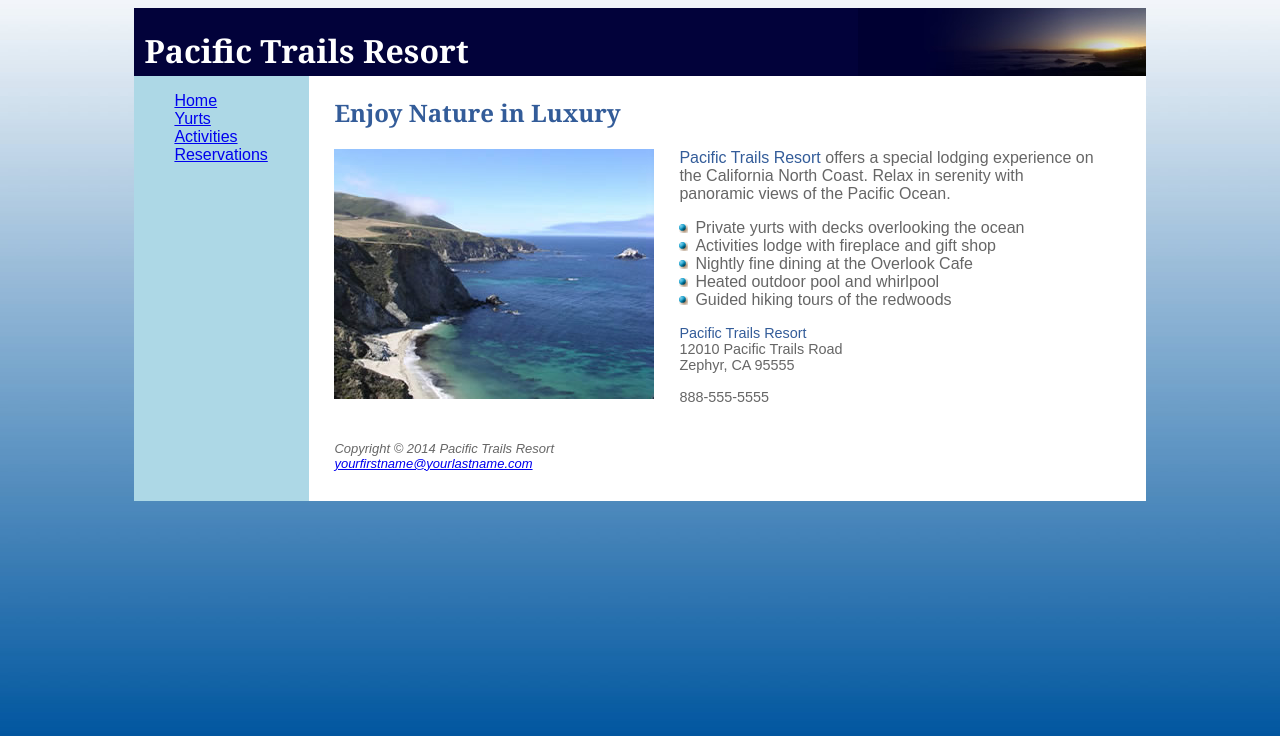
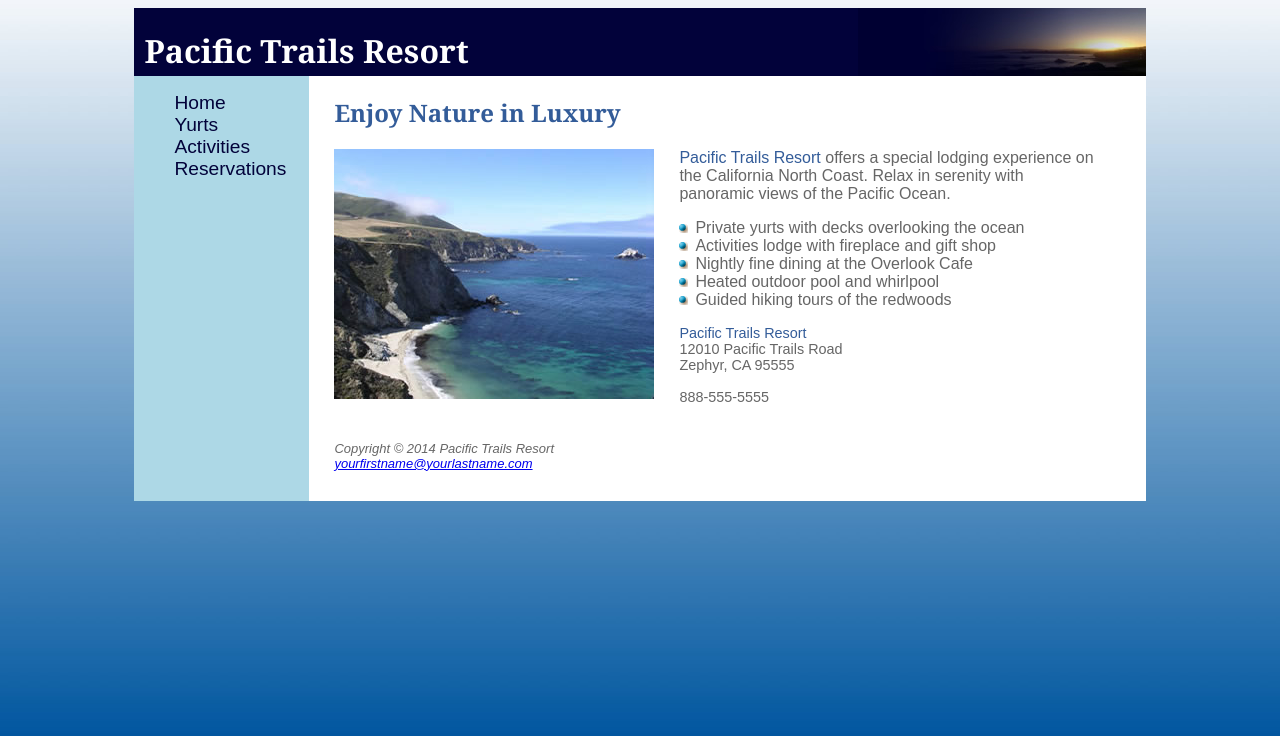
Before and after one commit to rvekeria678/GUI1_HW2, a plain HTML site: page index.html in a window 1280 px wide. Drawn offline with Linux system fonts and the light colour scheme.

Commit message:
Update pacific.css

```diff
--- a/pacific.css
+++ b/pacific.css
@@ -37,7 +37,7 @@ nav {
 nav ul li {
 	list-style-type: none;
 }
-a:link:not(:last-child){
+li a:link{
 	text-decoration: none;
 	color:rgb(2, 2, 58);
 	font-size: 1.2em;
```
